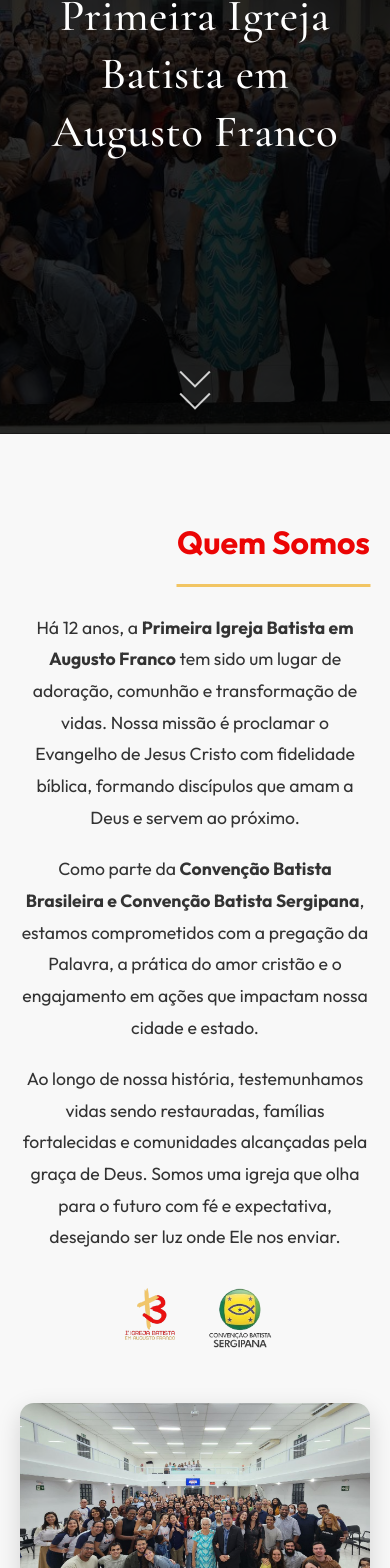
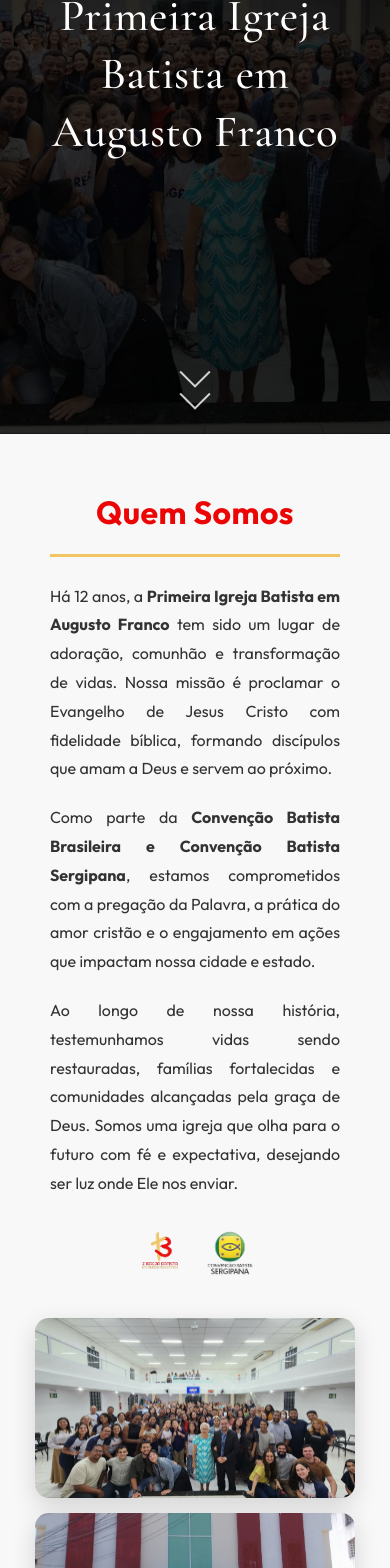
Before and after one commit to PaulooBarros/pibaf-page, a React (Vite) app: page / in a window 390 px wide. Shown: the part 404-1972 px from the top of the page. Built offline with nearby package versions, Linux system fonts and the light colour scheme; no server answers.

Commit message:
alteração para nova logo

```diff
--- a/src/components/AboutSection/AboutSection.tsx
+++ b/src/components/AboutSection/AboutSection.tsx
@@ -1,30 +1,47 @@
-import React from 'react';
+import React, { useState } from "react";
 import "./style.css";
 import logoConvencao from "../../assets/CBS.png";
 import logoIgreja from "../../assets/logo PIBAF png.png"; // nova logo
 import igrejaFoto1 from "../../assets/pibaf11anos.jpg"; // primeira foto
-import igrejaFoto2 from "../../../public/pibaf10anos redimensionada.jpg"
+import igrejaFoto2 from "../../../public/pibaf10anos redimensionada.jpg";
+
 const AboutSection: React.FC = () => {
+  const [lightboxOpen, setLightboxOpen] = useState(false);
+  const [currentImg, setCurrentImg] = useState<string | null>(null);
+
+  const openLightbox = (imgSrc: string) => {
+    setCurrentImg(imgSrc);
+    setLightboxOpen(true);
+  };
+
+  const closeLightbox = () => {
+    setLightboxOpen(false);
+    setCurrentImg(null);
+  };
+
   return (
     <section id="about" className="section about-section">
       <div className="container about-grid">
-
         {/* Coluna Texto */}
         <div className="about-text">
           <h2 className="section-title">Quem Somos</h2>
           <p>
-            Há 12 anos, a <strong>Primeira Igreja Batista em Augusto Franco</strong> tem sido um lugar de adoração,
-            comunhão e transformação de vidas. Nossa missão é proclamar o Evangelho de Jesus Cristo com fidelidade
-            bíblica, formando discípulos que amam a Deus e servem ao próximo.
+            Há 12 anos, a <strong>Primeira Igreja Batista em Augusto Franco</strong>{" "}
+            tem sido um lugar de adoração, comunhão e transformação de vidas. Nossa
+            missão é proclamar o Evangelho de Jesus Cristo com fidelidade bíblica,
+            formando discípulos que amam a Deus e servem ao próximo.
           </p>
           <p>
-            Como parte da <strong>Convenção Batista Brasileira e Convenção Batista Sergipana</strong>, estamos comprometidos com a pregação da
-            Palavra, a prática do amor cristão e o engajamento em ações que impactam nossa cidade e estado.
+            Como parte da{" "}
+            <strong>Convenção Batista Brasileira e Convenção Batista Sergipana</strong>, estamos
+            comprometidos com a pregação da Palavra, a prática do amor cristão e o
+            engajamento em ações que impactam nossa cidade e estado.
           </p>
           <p>
-            Ao longo de nossa história, testemunhamos vidas sendo restauradas, famílias fortalecidas e comunidades
-            alcançadas pela graça de Deus. Somos uma igreja que olha para o futuro com fé e expectativa, desejando
-            ser luz onde Ele nos enviar.
+            Ao longo de nossa história, testemunhamos vidas sendo restauradas, famílias
+            fortalecidas e comunidades alcançadas pela graça de Deus. Somos uma igreja
+            que olha para o futuro com fé e expectativa, desejando ser luz onde Ele
+            nos enviar.
           </p>
 
           {/* Logos */}
@@ -36,10 +53,32 @@ const AboutSection: React.FC = () => {
 
         {/* Coluna Fotos */}
         <div className="about-photos">
-          <img src={igrejaFoto1} alt="Foto da Igreja 1" />
-          <img src={igrejaFoto2} alt="Foto da Igreja 2" />
+          <img
+            src={igrejaFoto1}
+            alt="Foto da Igreja 1"
+            onClick={() => openLightbox(igrejaFoto1)}
+            className="clickable-photo"
+          />
+          <img
+            src={igrejaFoto2}
+            alt="Foto da Igreja 2"
+            onClick={() => openLightbox(igrejaFoto2)}
+            className="clickable-photo"
+          />
         </div>
       </div>
+
+      {/* Lightbox modal */}
+      {lightboxOpen && currentImg && (
+        <div className="lightbox-overlay" onClick={closeLightbox}>
+          <div className="lightbox-content" onClick={e => e.stopPropagation()}>
+            <button className="lightbox-close" onClick={closeLightbox}>
+              &times;
+            </button>
+            <img src={currentImg} alt="Imagem ampliada" />
+          </div>
+        </div>
+      )}
     </section>
   );
 };
--- a/src/components/AboutSection/style.css
+++ b/src/components/AboutSection/style.css
@@ -1,11 +1,14 @@
-/* @import url('https://fonts.googleapis.com/css2?family=Playfair+Display:wght@500;700&family=Inter:wght@400;500;600&display=swap'); */
+/* Fonte global */
+@import url('https://fonts.googleapis.com/css2?family=Outfit:wght@300;400;500;600;700&display=swap');
 
 .about-section {
   background-color: #f8f8f8;
   color: #333;
   padding: 80px 0;
+  font-family: 'Outfit', sans-serif;
 }
 
+/* Grid principal */
 .about-grid {
   display: grid;
   grid-template-columns: 1fr 1fr;
@@ -13,42 +16,67 @@
   align-items: center;
 }
 
+/* Título */
 .section-title {
-  /* font-family: 'Playfair Display', serif; */
-  font-size: 2.5rem;
-  margin-bottom: 25px;
-  color: #2a2a2a;
+  font-size: clamp(2rem, 2.5vw, 2.8rem);
+  margin-bottom: 20px;
+  color: #e30613;
+  font-weight: 700;
+  text-align: center;
+  /* CENTRALIZADO */
+  letter-spacing: 0.5px;
+  display: flex;
+  align-items: center;
+  align-content: center;
+  justify-content: center;
 }
 
+/* .section-title::after {
+  content: "";
+  display: block;
+  width: 80px;
+  height: 4px;
+  background-color: #d4a017;
+  margin: 12px auto 25px auto;
+  border-radius: 2px;
+} */
+
+/* Texto */
 .about-text {
-  font-family: 'Inter', sans-serif;
-  font-size: 1.1rem;
+  font-size: clamp(1rem, 1.4vw, 1.1rem);
   line-height: 1.8;
+  text-align: justify;
+  /* REMOVIDO max-width para ocupar toda a coluna */
+  margin: 0 auto;
 }
 
 .about-text p {
   margin-bottom: 20px;
 }
 
-/* Logos lado a lado */
+/* Logos */
 .about-logos {
   display: flex;
   gap: 20px;
   align-items: center;
   margin-top: 30px;
+  flex-wrap: wrap;
+  justify-content: center;
 }
 
 .about-logos img {
   height: 70px;
+  max-width: 100%;
   opacity: 0.95;
-  transition: transform 0.3s ease;
+  transition: transform 0.3s ease, opacity 0.3s ease;
 }
 
 .about-logos img:hover {
   transform: scale(1.05);
+  opacity: 1;
 }
 
-/* Duas fotos na coluna direita */
+/* Fotos */
 .about-photos {
   display: flex;
   flex-direction: column;
@@ -58,7 +86,7 @@
 .about-photos img {
   width: 100%;
   border-radius: 14px;
-  box-shadow: 0 8px 25px rgba(0,0,0,0.15);
+  box-shadow: 0 8px 25px rgba(0, 0, 0, 0.15);
   transition: transform 0.3s ease;
 }
 
@@ -67,13 +95,119 @@
 }
 
 /* Responsividade */
-@media (max-width: 900px) {
+@media (max-width: 1024px) {
+  .about-grid {
+    gap: 30px;
+  }
+}
+
+@media (max-width: 768px) {
   .about-grid {
     grid-template-columns: 1fr;
+    gap: 40px;
+  }
+
+  .about-text {
     text-align: center;
+    /* texto centralizado no mobile */
+    padding: 0 15px;
+    max-width: 100% !important;
+    /* remove qualquer limitação de largura */
+
+  }
+
+  .about-text p {
+    text-align: justify;
   }
 
   .about-logos {
     justify-content: center;
   }
+
+  .about-photos {
+    flex-direction: row;
+    flex-wrap: wrap;
+    justify-content: center;
+    gap: 15px;
+  }
+
+  .about-photos img {
+    max-width: 48%;
+  }
 }
+
+@media (max-width: 480px) {
+  .about-section {
+    padding: 50px 15px;
+  }
+
+  .about-photos img {
+    max-width: 100%;
+  }
+
+  .about-logos img {
+    height: 50px;
+  }
+}
+
+.clickable-photo {
+  cursor: pointer;
+  transition: transform 0.3s ease;
+}
+
+.clickable-photo:hover {
+  transform: scale(1.05);
+}
+
+/* Lightbox Overlay */
+.lightbox-overlay {
+  position: fixed;
+  top: 0;
+  left: 0;
+  width: 100vw;
+  height: 100vh;
+  background: rgba(0,0,0,0.8);
+  display: flex;
+  justify-content: center;
+  align-items: center;
+  z-index: 9999;
+}
+
+/* Conteúdo da imagem */
+.lightbox-content {
+  position: relative;
+  max-width: 90vw;
+  max-height: 90vh;
+  border-radius: 8px;
+  overflow: hidden;
+  box-shadow: 0 0 15px rgba(0,0,0,0.5);
+}
+
+.lightbox-content img {
+  max-width: 100%;
+  max-height: 100%;
+  display: block;
+  border-radius: 8px;
+}
+
+/* Botão fechar */
+.lightbox-close {
+  position: absolute;
+  top: 8px;
+  right: 12px;
+  font-size: 2.5rem;
+  color: red;
+  background: transparent;
+  border: none;
+  cursor: pointer;
+  font-weight: bold;
+  line-height: 1;
+  padding: 0;
+  user-select: none;
+}
+
+.lightbox-close:hover {
+
+  font-size: 2.6rem;
+
+}
--- a/src/components/Navbar/Navbar.tsx
+++ b/src/components/Navbar/Navbar.tsx
@@ -1,8 +1,8 @@
 import React, { useState } from "react";
 import { Link } from "react-scroll";
 import "./style.css";
-import logo from "../../assets/logopibaf.svg";
-import logo2 from "../../assets/logo PIBAF png.png"
+import logo from "../../../public/logoPibafEscrita.png"
+// import logo2 from "../../assets/logo PIBAF png.png"
 
 
 const Navbar: React.FC = () => {
@@ -24,7 +24,7 @@ const Navbar: React.FC = () => {
             }}
           >
             <img
-              src={logo2}// Substitua com o caminho da imagem
+              src={logo}// Substitua com o caminho da imagem
               alt="PIB Augusto Franco"
               className="pibaflogo"
             />
--- a/src/components/Navbar/style.css
+++ b/src/components/Navbar/style.css
@@ -19,7 +19,7 @@
 }
 
 .pibaflogo {
-  height: 70px;
+  height: 200px;
   transition: transform 0.3s ease;
 }
 
```
Also changed, not shown: public/logoPibafEscrita.png (added).
